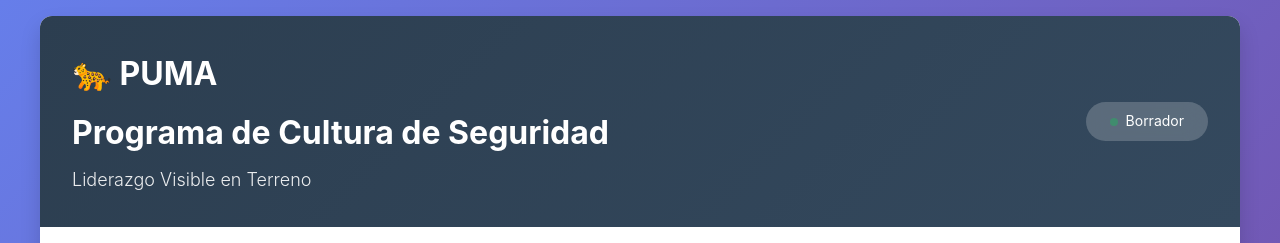
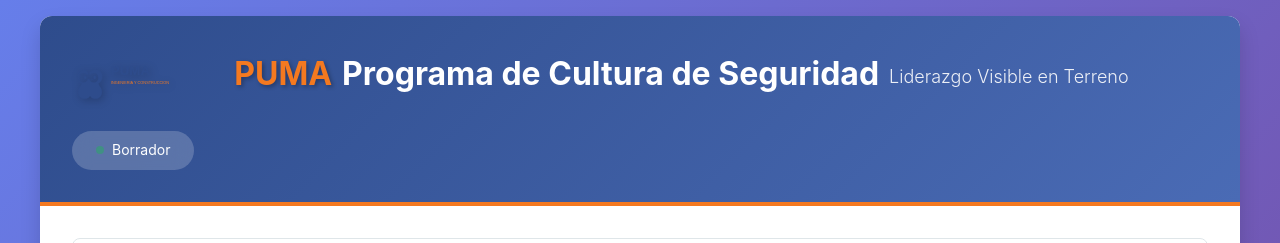
Before and after one commit to PumaDev2025/proyecto-form, a plain HTML site: page index.html in a window 1280 px wide. Shown: the top 243 px of the page. Drawn offline with nearby package versions, Linux system fonts and the light colour scheme.

Commit message:
Actualizar diseño con colores corporativos PUMA
- Cambiar paleta de colores a azul PUMA (#2E4C8C) y naranja (#F47920)
- Agregar logo PUMA SVG en el header
- Actualizar gradientes de botones con colores corporativos
- Agregar borde naranja al header
- Mejorar estilos del logo y texto PUMA
- Reemplazar emoji por logo corporativo profesional

```diff
--- a/index.html
+++ b/index.html
@@ -193,7 +193,8 @@
     <div class="container">
         <header class="app-header">
             <div class="logo-section">
-                <div class="puma-logo">🐆 PUMA</div>
+                <img src="logo-puma.svg" alt="PUMA Logo" class="puma-logo-img" style="height: 50px; width: auto; margin-right: 10px;">
+                <div class="puma-logo">PUMA</div>
                 <h1>Programa de Cultura de Seguridad</h1>
                 <p class="subtitle">Liderazgo Visible en Terreno</p>
             </div>
--- a/styles.css
+++ b/styles.css
@@ -2,18 +2,18 @@
    VARIABLES CSS
    ================================ */
 :root {
-    /* Colores principales */
-    --primary-color: #2c3e50;
-    --primary-dark: #1a252f;
-    --primary-light: #34495e;
+    /* Colores PUMA Corporativos */
+    --primary-color: #2E4C8C;      /* Azul PUMA */
+    --primary-dark: #1a3a6b;
+    --primary-light: #4a6bb5;
 
-    --secondary-color: #3498db;
-    --secondary-dark: #2980b9;
+    --secondary-color: #F47920;    /* Naranja PUMA */
+    --secondary-dark: #d96b1a;
 
-    --accent-color: #e74c3c;
+    --accent-color: #F47920;       /* Naranja PUMA */
     --success-color: #27ae60;
-    --warning-color: #f39c12;
-    --info-color: #3498db;
+    --warning-color: #F47920;      /* Naranja PUMA */
+    --info-color: #2E4C8C;         /* Azul PUMA */
 
     /* Colores de evaluación */
     --excellent-color: #27ae60;
@@ -27,7 +27,7 @@
     --bg-primary: #ffffff;
     --bg-secondary: #f8f9fa;
     --bg-tertiary: #ecf0f1;
-    --bg-dark: #2c3e50;
+    --bg-dark: #2E4C8C;            /* Azul PUMA */
 
     /* Colores de texto */
     --text-primary: #2c3e50;
@@ -115,6 +115,27 @@ body {
     align-items: center;
     flex-wrap: wrap;
     gap: var(--spacing-md);
+    border-bottom: 4px solid var(--secondary-color);
+}
+
+.logo-section {
+    display: flex;
+    align-items: center;
+    gap: 10px;
+    flex-wrap: wrap;
+}
+
+.puma-logo-img {
+    height: 50px;
+    width: auto;
+    filter: drop-shadow(2px 2px 4px rgba(0,0,0,0.2));
+}
+
+.puma-logo {
+    font-size: 2rem;
+    font-weight: bold;
+    color: var(--secondary-color);
+    text-shadow: 2px 2px 4px rgba(0,0,0,0.3);
 }
 
 .logo-section h1 {
```
Also changed, not shown: logo-puma.svg (added), puma.png (added), 1 other file.
